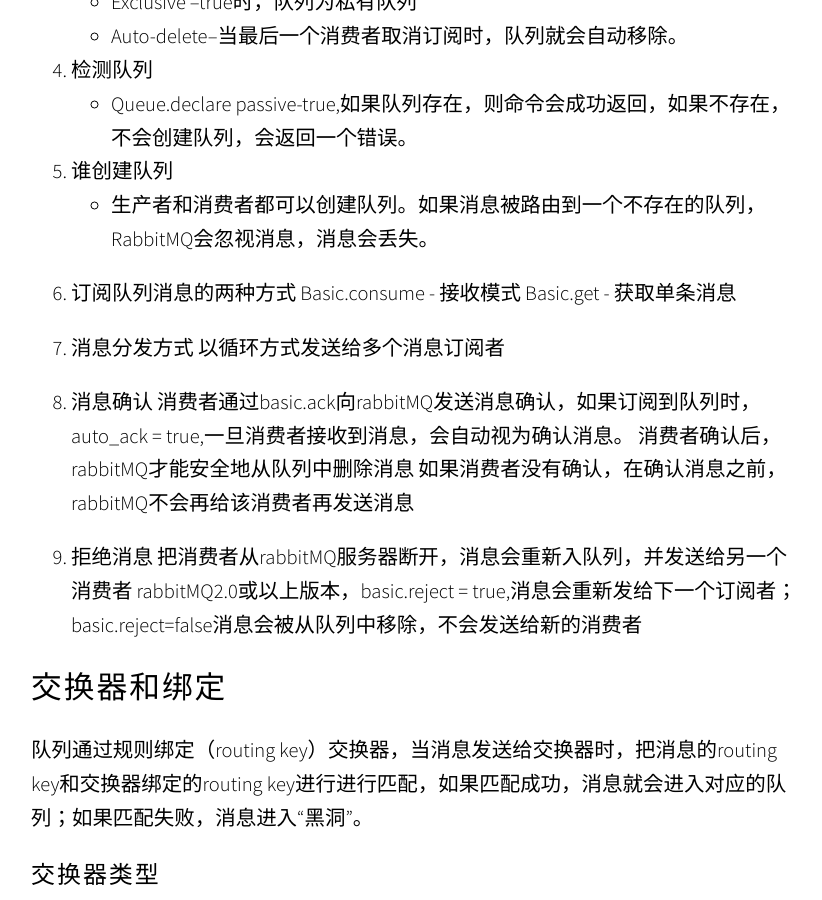
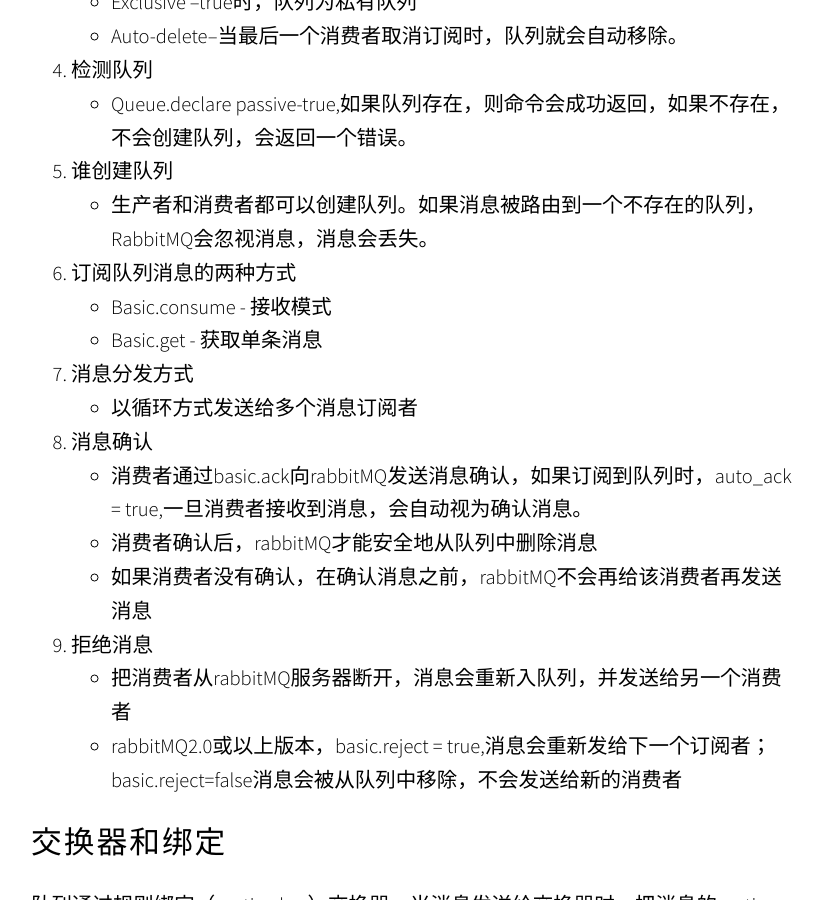
Before and after one commit to astrisk/astrisk.github.io, a Jekyll site: the page built from _posts/2017-05-08-rabbitmq-base.md, in a window 1280 px wide and 900 px high, scrolled down 848 px. Shown: the whole window, without its empty margins (225-1047 px from the left). Built offline with Jekyll 4.4.1, drawn with Linux system fonts in a browser that asks for light colours; some web fonts are replaced.

Commit message:
更新格式

```diff
--- a/_posts/2017-05-08-rabbitmq-base.md
+++ b/_posts/2017-05-08-rabbitmq-base.md
@@ -22,20 +22,20 @@
 5. 谁创建队列
 	- 生产者和消费者都可以创建队列。如果消息被路由到一个不存在的队列，RabbitMQ会忽视消息，消息会丢失。
 6. 订阅队列消息的两种方式
-	Basic.consume - 接收模式
-	Basic.get - 获取单条消息
+	- Basic.consume - 接收模式
+	- Basic.get - 获取单条消息
 
 7. 消息分发方式
-	以循环方式发送给多个消息订阅者
+	- 以循环方式发送给多个消息订阅者
 
 8. 消息确认
-	消费者通过basic.ack向rabbitMQ发送消息确认，如果订阅到队列时，auto_ack = true,一旦消费者接收到消息，会自动视为确认消息。
-	消费者确认后，rabbitMQ才能安全地从队列中删除消息
-	如果消费者没有确认，在确认消息之前，rabbitMQ不会再给该消费者再发送消息
+	- 消费者通过basic.ack向rabbitMQ发送消息确认，如果订阅到队列时，auto_ack = true,一旦消费者接收到消息，会自动视为确认消息。
+	- 消费者确认后，rabbitMQ才能安全地从队列中删除消息
+	- 如果消费者没有确认，在确认消息之前，rabbitMQ不会再给该消费者再发送消息
 
 9. 拒绝消息
-	把消费者从rabbitMQ服务器断开，消息会重新入队列，并发送给另一个消费者
-	rabbitMQ2.0或以上版本，basic.reject = true,消息会重新发给下一个订阅者；basic.reject=false消息会被从队列中移除，不会发送给新的消费者
+	- 把消费者从rabbitMQ服务器断开，消息会重新入队列，并发送给另一个消费者
+	- rabbitMQ2.0或以上版本，basic.reject = true,消息会重新发给下一个订阅者；basic.reject=false消息会被从队列中移除，不会发送给新的消费者
 
 ## **交换器和绑定**
 
```
